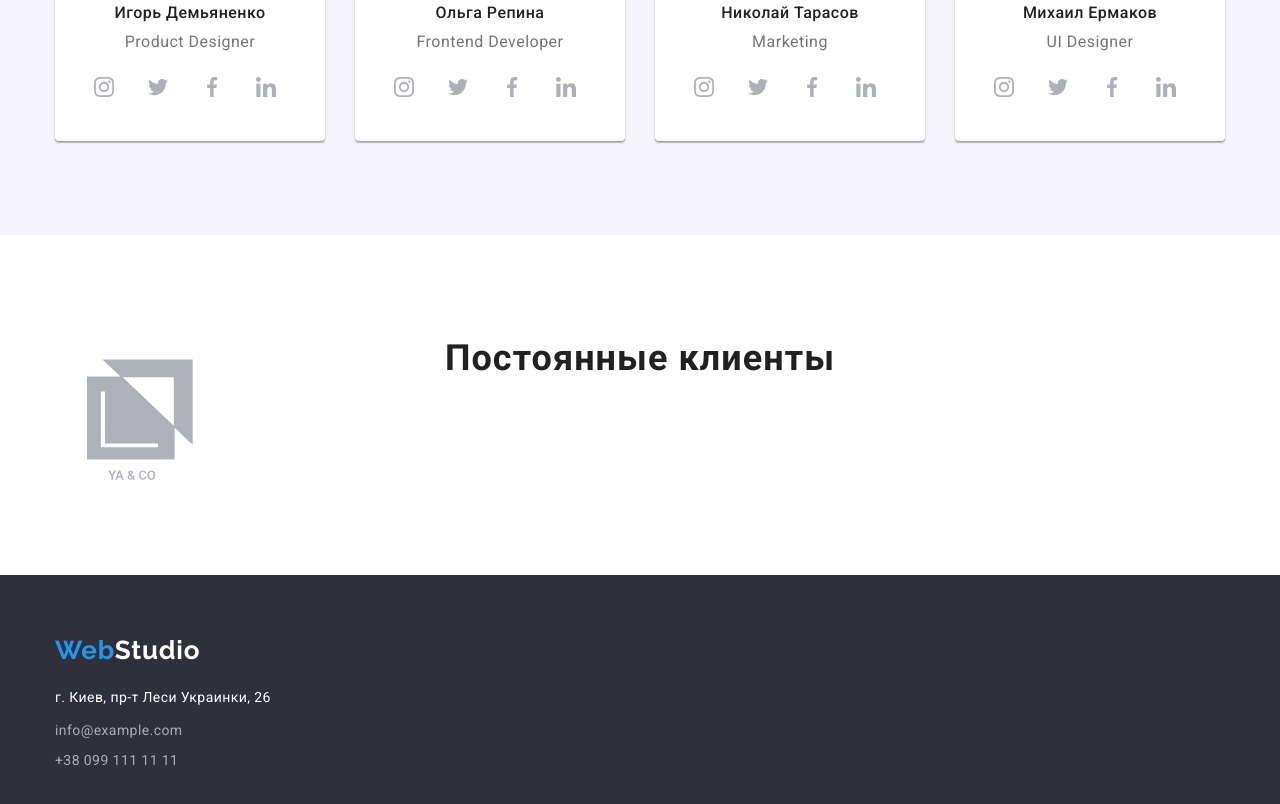
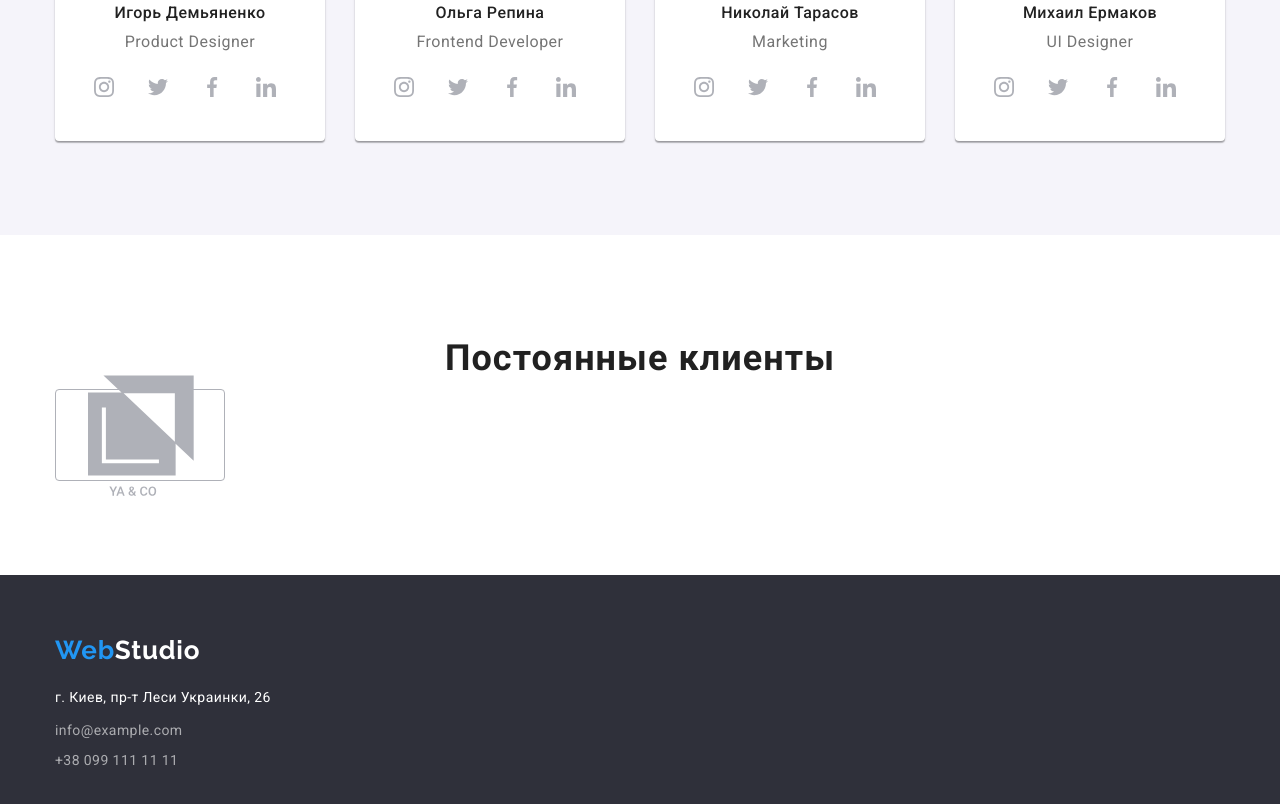
Before and after one commit to polygor1/goit-markup-hw-04, a plain HTML site: page index.html in a window 1280 px wide. Shown: the part 2104-2908 px from the top of the page. Drawn offline with Linux system fonts and the light colour scheme.

Commit message:
2106012249

```diff
--- a/css/styles.css
+++ b/css/styles.css
@@ -306,16 +306,15 @@ h4 {
   display: flex;
   width: 170px;
   height: 92px;
-  justify-content: center;
-  align-items: center;
-  border: 1px solid vae(--ico-regular-color);
+  padding: 16px 32px;
+  border: 1px solid var(--ico-regular-color);
   box-sizing: border-box;
   border-radius: 4px;
 }
 .customers-icon-item {
   display: flex;
   padding: auto;
-  margin-bottom: 30px;
+  /* margin-bottom: 30px; */
   width: 106px;
   height: 60px;
   justify-content: center;
@@ -324,10 +323,11 @@ h4 {
 .icon-custom {
   fill: var(--ico-custom-color);
 }
-.icon-custom:hover,
+.icon-custom:hover {
+  fill: var(--ico-accent-color);
+}
 .customers-card:hover {
-  /* background-color: var(--ico-accent-color); */
-  fill: var(--ico-accent-color);
+  border: 1px solid var(--ico-accent-color);
 }
 /* ---FOOTER--- */
 
```
